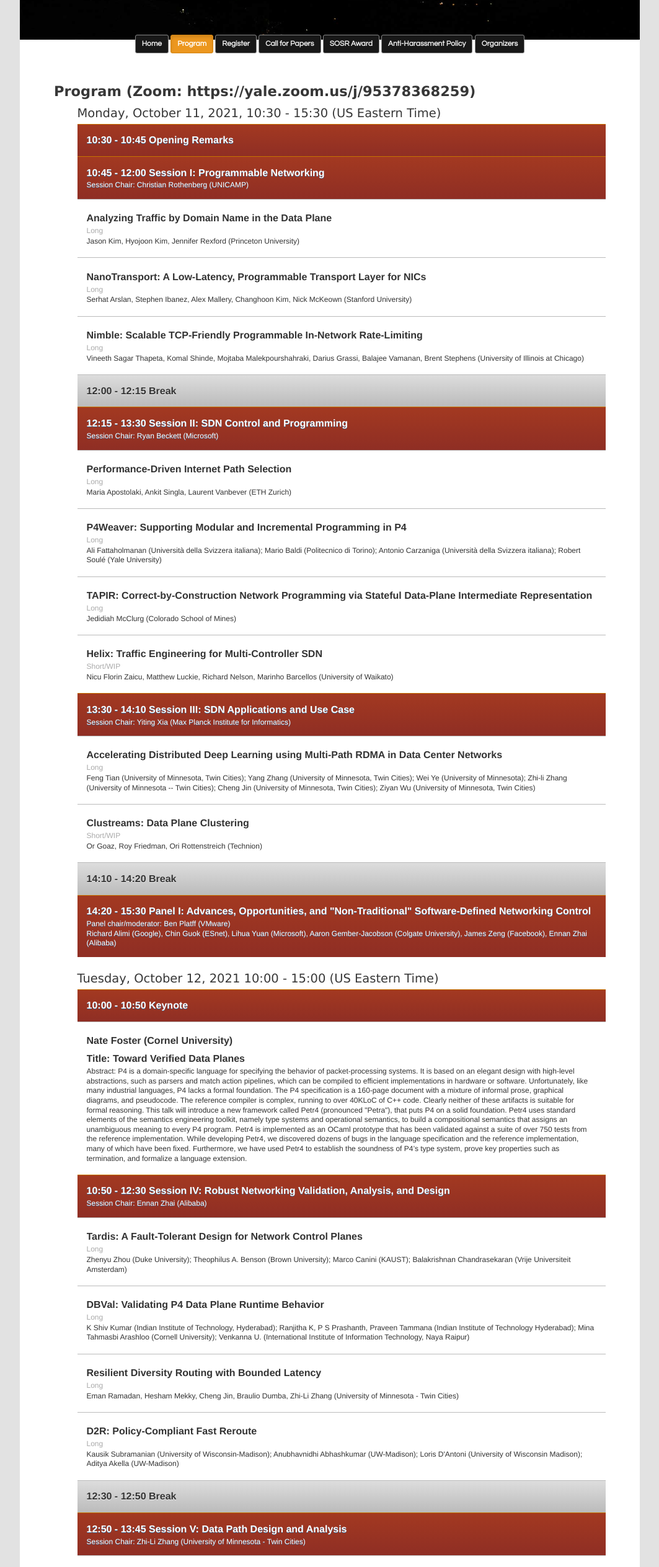
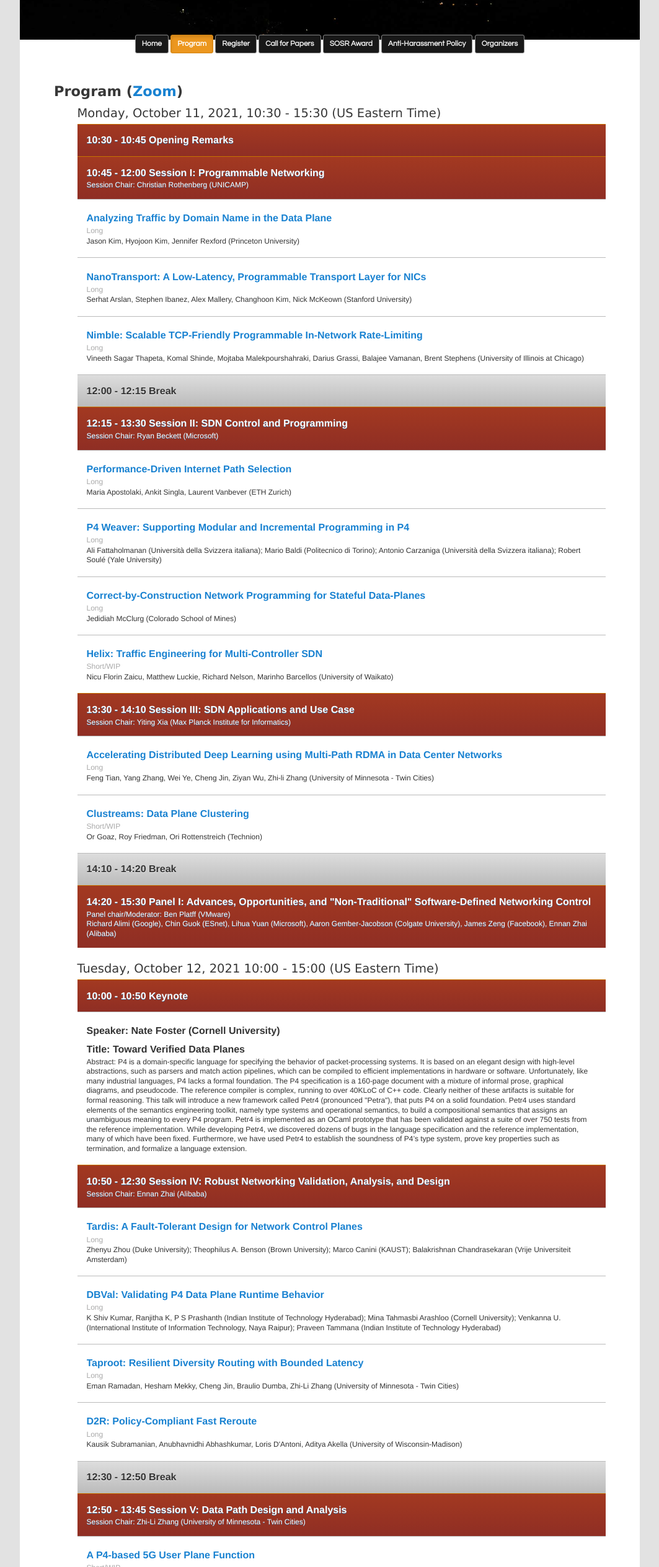
Before and after one commit to baiwei0427/SOSR21-Web, a plain HTML site: page program.html in a window 1280 px wide. Shown: the part 272-2800 px from the top of the page at 62% size, without its empty margins (108-1171 px from the left). Drawn offline with Linux system fonts and the light colour scheme.

Commit message:
Update program.html

```diff
--- a/program.html
+++ b/program.html
@@ -48,7 +48,7 @@
             </p>
 			-->
 
-            <h1><strong>Program (Zoom: https://yale.zoom.us/j/95378368259)</strong></h1>
+            <h1><strong>Program (<a href="https://yale.zoom.us/j/95378368259">Zoom</a>)</strong></h1>
 
             <ul id="proglist" data-role="listview" data-filter="true" data-inset="true" data-theme="d" data-dividertheme="a">
                 <li class="heading" data-role="list-divider"
@@ -77,18 +77,16 @@
                 </li>
 				<li data-icon="false" class="ui-li ui-li-static ui-btn-up-d">
                     <h3 class="ui-li-heading">
-					Analyzing Traffic by Domain Name in the Data Plane
+					<a href="https://www.dropbox.com/sh/2pfdeyhwf1qj1qr/AAAkxx5RzTIcUExlaiR06BXNa/s1.1-kim-domain-name/sosr21-s11-final23-domaindp.pdf?dl=0">Analyzing Traffic by Domain Name in the Data Plane</a>
                     </h3>
                     <p class="ui-li-desc"><font color="#aaa">Long</font></p><p class="ui-li-desc">
-					Jason Kim,
-					Hyojoon Kim,
-					Jennifer Rexford (Princeton University)
+					Jason Kim, Hyojoon Kim, Jennifer Rexford (Princeton University)
                     </p>
                 </li>
 
 				<li data-icon="false" class="ui-li ui-li-static ui-btn-up-d">
                     <h3 class="ui-li-heading">
-					NanoTransport: A Low-Latency, Programmable Transport Layer for NICs
+					<a href="https://www.dropbox.com/sh/2pfdeyhwf1qj1qr/AADn-4w6PEci18abmW0o995aa/s1.2-arslan-nanotransport?dl=0&preview=sosr21-s12-final71-nanotransport.pdf&subfolder_nav_tracking=1">NanoTransport: A Low-Latency, Programmable Transport Layer for NICs</a>
                     </h3>
                     <p class="ui-li-desc"><font color="#aaa">Long</font></p><p class="ui-li-desc">
 					Serhat Arslan, Stephen Ibanez, Alex Mallery, Changhoon Kim, Nick McKeown (Stanford University)
@@ -97,7 +95,7 @@
 
 				<li data-icon="false" class="ui-li ui-li-static ui-btn-up-d">
                     <h3 class="ui-li-heading">
-					Nimble: Scalable TCP-Friendly Programmable In-Network Rate-Limiting
+					<a href="https://www.dropbox.com/sh/2pfdeyhwf1qj1qr/AACfygJ2DG7FdvjeOzOWjjLna/s1.3-thapeta-nimble?dl=0&preview=sosr21-s13-final47-nimble.pdf&subfolder_nav_tracking=1">Nimble: Scalable TCP-Friendly Programmable In-Network Rate-Limiting</a>
                     </h3>
                     <p class="ui-li-desc"><font color="#aaa">Long</font></p><p class="ui-li-desc">
 					Vineeth Sagar Thapeta, Komal Shinde, Mojtaba Malekpourshahraki, Darius Grassi, Balajee Vamanan, Brent Stephens (University of Illinois at Chicago)
@@ -125,7 +123,7 @@
                 </li>
 				<li data-icon="false" class="ui-li ui-li-static ui-btn-up-d">
                     <h3 class="ui-li-heading">
-					Performance-Driven Internet Path Selection
+					<a href="https://www.dropbox.com/sh/2pfdeyhwf1qj1qr/AADjE_Cfi-iCu6kRQ5JgDFkBa/s2.1-apostolaki-performance-driven-ips?dl=0&lst=&preview=sosr21-s21-final75-perf-driven-ips.pdf">Performance-Driven Internet Path Selection</a>
                     </h3>
                     <p class="ui-li-desc"><font color="#aaa">Long</font></p><p class="ui-li-desc">
 					Maria Apostolaki, Ankit Singla, Laurent Vanbever (ETH Zurich)
@@ -133,7 +131,7 @@
                 </li>
 				<li data-icon="false" class="ui-li ui-li-static ui-btn-up-d">
                     <h3 class="ui-li-heading">
-					P4Weaver: Supporting Modular and Incremental Programming in P4
+					<a href="https://www.dropbox.com/sh/2pfdeyhwf1qj1qr/AAA_VyR_kyL9rtKHy8Fct1Ema/s2.2-fattaholmanan-p4weaver?dl=0&lst=&preview=sosr21-s22-final8-p4weaver.pdf">P4 Weaver: Supporting Modular and Incremental Programming in P4</a>
                     </h3>
                     <p class="ui-li-desc"><font color="#aaa">Long</font></p><p class="ui-li-desc">
 					Ali Fattaholmanan (Università della Svizzera italiana); Mario Baldi (Politecnico di Torino); Antonio Carzaniga (Università della Svizzera italiana); Robert Soulé (Yale University)
@@ -141,7 +139,7 @@
                 </li>
 				<li data-icon="false" class="ui-li ui-li-static ui-btn-up-d">
                     <h3 class="ui-li-heading">
-					TAPIR: Correct-by-Construction Network Programming via Stateful Data-Plane Intermediate Representation
+					<a href="https://www.dropbox.com/sh/2pfdeyhwf1qj1qr/AAC1yUVqsMsYeMjZbHBucaWna/s2.3-mcclurg-tapir?dl=0&lst=&preview=sosr21-s23-final54-tapir.pdf">Correct-by-Construction Network Programming for Stateful Data-Planes</a>
                     </h3>
                     <p class="ui-li-desc"><font color="#aaa">Long</font></p><p class="ui-li-desc">
 					Jedidiah McClurg (Colorado School of Mines)
@@ -149,7 +147,7 @@
                 </li>
 				<li data-icon="false" class="ui-li ui-li-static ui-btn-up-d">
                     <h3 class="ui-li-heading">
-					Helix: Traffic Engineering for Multi-Controller SDN
+					<a href="https://www.dropbox.com/sh/2pfdeyhwf1qj1qr/AAARxSHfhmJaO2a9bz-f7fm7a/s2.4-zaicu-helix?dl=0&lst=&preview=sosr21-s24-final10-helix.pdf">Helix: Traffic Engineering for Multi-Controller SDN</a>
                     </h3>
                     <p class="ui-li-desc"><font color="#aaa">Short/WIP</font></p><p class="ui-li-desc">
 					Nicu Florin Zaicu, Matthew Luckie, Richard Nelson, Marinho Barcellos (University of Waikato)
@@ -167,15 +165,15 @@
                 </li>
 				<li data-icon="false" class="ui-li ui-li-static ui-btn-up-d">
                     <h3 class="ui-li-heading">
-					Accelerating Distributed Deep Learning using Multi-Path RDMA in Data Center Networks
+					<a href="https://www.dropbox.com/sh/2pfdeyhwf1qj1qr/AADHULLhMTRzlQw6CbSjw4uJa/s3.1-tian-acc-ddl?dl=0&lst=&preview=sosr21-s31-final61-ddl-mprdma.pdf">Accelerating Distributed Deep Learning using Multi-Path RDMA in Data Center Networks</a>
                     </h3>
                     <p class="ui-li-desc"><font color="#aaa">Long</font></p><p class="ui-li-desc">
-					Feng Tian (University of Minnesota, Twin Cities); Yang Zhang (University of Minnesota, Twin Cities); Wei Ye (University of Minnesota); Zhi-li Zhang (University of Minnesota -- Twin Cities); Cheng Jin (University of Minnesota, Twin Cities); Ziyan Wu (University of Minnesota, Twin Cities)
+					Feng Tian, Yang Zhang, Wei Ye, Cheng Jin, Ziyan Wu, Zhi-li Zhang (University of Minnesota - Twin Cities)
                     </p>
                 </li>
 				<li data-icon="false" class="ui-li ui-li-static ui-btn-up-d">
                     <h3 class="ui-li-heading">
-					Clustreams: Data Plane Clustering
+					<a href="https://www.dropbox.com/sh/2pfdeyhwf1qj1qr/AACJQRB7wglJduqfcygsMLVfa/s3.2-goaz-clustreams?dl=0&lst=&preview=sosr21-s32-final22-clustreams.pdf">Clustreams: Data Plane Clustering</a>
                     </h3>
                     <p class="ui-li-desc"><font color="#aaa">Short/WIP</font></p><p class="ui-li-desc">
 					Or Goaz, Roy Friedman, Ori Rottenstreich (Technion)
@@ -197,7 +195,7 @@
                         Panel I: Advances, Opportunities, and "Non-Traditional" Software-Defined Networking Control
                     </h3>
                     <p class="ui-li-desc">
-                    Panel chair/moderator: Ben Platff (VMware)<br>
+                    Panel chair/Moderator: Ben Platff (VMware)<br>
 					Richard Alimi (Google), Chin Guok (ESnet), Lihua Yuan (Microsoft), Aaron Gember-Jacobson (Colgate University), James Zeng (Facebook), Ennan Zhai (Alibaba)
                     </p>
                 </li>
@@ -217,7 +215,7 @@
 				</li>
 				<li data-icon="false" class="ui-li ui-li-static ui-btn-up-d">
 					<h3 class="ui-li-heading">
-					Nate Foster (Cornel University)
+					Speaker: Nate Foster (Cornell University)
 					</h3>
 					<h3 class="ui-li-heading">Title: Toward Verified Data Planes</h3>
 					<p class="ui-li-desc">
@@ -238,7 +236,7 @@
 
 				<li data-icon="false" class="ui-li ui-li-static ui-btn-up-d">
                     <h3 class="ui-li-heading">
-					Tardis: A Fault-Tolerant Design for Network Control Planes
+					<a href="https://www.dropbox.com/sh/2pfdeyhwf1qj1qr/AAB3lHDcFwKjO8VPTsmLco00a/s4.1-zhou-tardis?dl=0&lst=&preview=sosr21-s41-final13-tardis.pdf">Tardis: A Fault-Tolerant Design for Network Control Planes</a>
                     </h3>
                     <p class="ui-li-desc"><font color="#aaa">Long</font></p><p class="ui-li-desc">
 					Zhenyu Zhou (Duke University); Theophilus A. Benson (Brown University); Marco Canini (KAUST); Balakrishnan Chandrasekaran (Vrije Universiteit Amsterdam)
@@ -247,16 +245,16 @@
 
 				<li data-icon="false" class="ui-li ui-li-static ui-btn-up-d">
                     <h3 class="ui-li-heading">
-					DBVal: Validating P4 Data Plane Runtime Behavior
+					<a href="https://www.dropbox.com/sh/2pfdeyhwf1qj1qr/AADaJN_3U8sefL3B1UPZqHe8a/s4.2-kumar-dbval?dl=0&lst=&preview=sosr21-s42-final1-dbval.pdf">DBVal: Validating P4 Data Plane Runtime Behavior</a>
                     </h3>
                     <p class="ui-li-desc"><font color="#aaa">Long</font></p><p class="ui-li-desc">
-					K Shiv Kumar (Indian Institute of Technology, Hyderabad); Ranjitha K, P S Prashanth, Praveen Tammana (Indian Institute of Technology Hyderabad); Mina Tahmasbi Arashloo (Cornell University); Venkanna U. (International Institute of Information Technology, Naya Raipur)
+					K Shiv Kumar, Ranjitha K, P S Prashanth (Indian Institute of Technology Hyderabad); Mina Tahmasbi Arashloo (Cornell University); Venkanna U. (International Institute of Information Technology, Naya Raipur); Praveen Tammana (Indian Institute of Technology Hyderabad)
                     </p>
                 </li>
 
 				<li data-icon="false" class="ui-li ui-li-static ui-btn-up-d">
                     <h3 class="ui-li-heading">
-					Resilient Diversity Routing with Bounded Latency
+					<a href="https://www.dropbox.com/sh/2pfdeyhwf1qj1qr/AABK69_KQntpCforxs84_FJma/s4.3-ramadan-resilient--diversity-routing?dl=0&lst=&preview=sosr21-s43-final63-taproot.pdf">Taproot: Resilient Diversity Routing with Bounded Latency</a>
                     </h3>
                     <p class="ui-li-desc"><font color="#aaa">Long</font></p><p class="ui-li-desc">
 					Eman Ramadan, Hesham Mekky, Cheng Jin, Braulio Dumba, Zhi-Li Zhang (University of Minnesota - Twin Cities)
@@ -265,10 +263,10 @@
 
 				<li data-icon="false" class="ui-li ui-li-static ui-btn-up-d">
                     <h3 class="ui-li-heading">
-					D2R: Policy-Compliant Fast Reroute
+					<a href="https://www.dropbox.com/sh/2pfdeyhwf1qj1qr/AADwTrLOTxJ0MBrZRA3Lr4oEa/s4.4-subramanian-d2r?dl=0&lst=&preview=sosr21-final-s45-d2r.pdf">D2R: Policy-Compliant Fast Reroute</a>
                     </h3>
                     <p class="ui-li-desc"><font color="#aaa">Long</font></p><p class="ui-li-desc">
-					Kausik Subramanian (University of Wisconsin-Madison); Anubhavnidhi Abhashkumar (UW-Madison); Loris D'Antoni (University of Wisconsin Madison); Aditya Akella (UW-Madison)
+					Kausik Subramanian, Anubhavnidhi Abhashkumar, Loris D'Antoni, Aditya Akella (University of Wisconsin-Madison)
                     </p>
                 </li>
 
@@ -293,8 +291,8 @@
 
 				<li data-icon="false" class="ui-li ui-li-static ui-btn-up-d">
                     <h3 class="ui-li-heading">
-					A P4-based 5G User Plane Function
-                    </h3>
+					<a href="https://www.dropbox.com/sh/2pfdeyhwf1qj1qr/AAAg1-8-czCvWgJK3jQurCTna/s5.1-mcdavid-p4-5g-upf?dl=0&lst=&preview=sosr21-s51-final33-5gupf.pdf">A P4-based 5G User Plane Function
+                    </a></h3>
                     <p class="ui-li-desc"><font color="#aaa">Short/WIP</font></p><p class="ui-li-desc">
 					Robert MacDavid (Princeton University); Carmelo Cascone, Pingping Lin, Badhrinath Padmanabhan, Ajay Thakur, Larry Peterson (Open Networking Foundation); Jennifer Rexford (Princeton University); Oguz Sunay (Open Networking Foundation)
                     </p>
@@ -302,7 +300,7 @@
 
 				<li data-icon="false" class="ui-li ui-li-static ui-btn-up-d">
                     <h3 class="ui-li-heading">
-					How Much TCAM do we Need for Load Balancing?
+					<a href="https://www.dropbox.com/sh/2pfdeyhwf1qj1qr/AAAtBXB31TPAcS8PyEhPqEwWa/s5.2-sadeh-tcam-lb?dl=0&lst=&preview=sosr21-s52-final88-tcam.pdf">How Much TCAM do we Need for Splitting Traffic?</a>
                     </h3>
                     <p class="ui-li-desc"><font color="#aaa">Long</font></p><p class="ui-li-desc">
 					Yaniv Sadeh (Tel Aviv University); Ori Rottenstreich (Technion - Israel Institute of Technology); Haim Kaplan (Tel Aviv University)
@@ -311,10 +309,10 @@
 
 				<li data-icon="false" class="ui-li ui-li-static ui-btn-up-d">
                     <h3 class="ui-li-heading">
-					Telemetry Retrieval Inaccuracy in Programmable Switches: Analysis and Recommendations
+					<a href="https://www.dropbox.com/sh/2pfdeyhwf1qj1qr/AABe7yCCyPF8TDIppns08OkJa/s5.3-namkung-telemetry-inaccuracy?dl=0&lst=&preview=sosr21-s53-final35-telemetry.pdf">Telemetry Retrieval Inaccuracy in Programmable Switches: Analysis and Recommendations</a>
                     </h3>
-                    <p class="ui-li-desc"><font color="#aaa">short/WIP</font></p><p class="ui-li-desc">
-					Hun Namkung (Carnegie Mellon University); Daehyeok Kim (Carnegie Mellon University and Microsoft); Zaoxing Liu (Boston University); Vyas Sekar, Peter Steenkiste (Carnegie Mellon University)
+                    <p class="ui-li-desc"><font color="#aaa">Short/WIP</font></p><p class="ui-li-desc">
+					Hun Namkung, Daehyeok Kim (Carnegie Mellon University); Zaoxing Liu (Boston University); Vyas Sekar, Peter Steenkiste (Carnegie Mellon University)
                     </p>
                 </li>
 
@@ -322,10 +320,10 @@
                     role="list-divider" role="heading">
                     <h3 class="ui-li-heading">
                         13:45 - 14:55
-                        Panel II: Advances, Trends, and Challenges in SDN Networking Hardware Design and<br/>Applications
+                        Panel II: Panel: Advances, Trends, and Challenges in SDN Networking Hardware Design and<br/>Applications
                     </h3>
 	                <p class="ui-li-desc">
-                    Panel chair/moderator: Robert Soule (Yale University)<br/>
+                    Panel Chair/Moderator: Robert Soule (Yale University)<br/>
 					Gordon Brebner (Xilinx), Matty Kadosh (Nvidia), Mohan Kalkunte (Broadcom), John Marshall (Xsight), Minlan Yu (Harvard University), Noa Zilberman (Oxford University)
                     </p>
                 </li>
```
